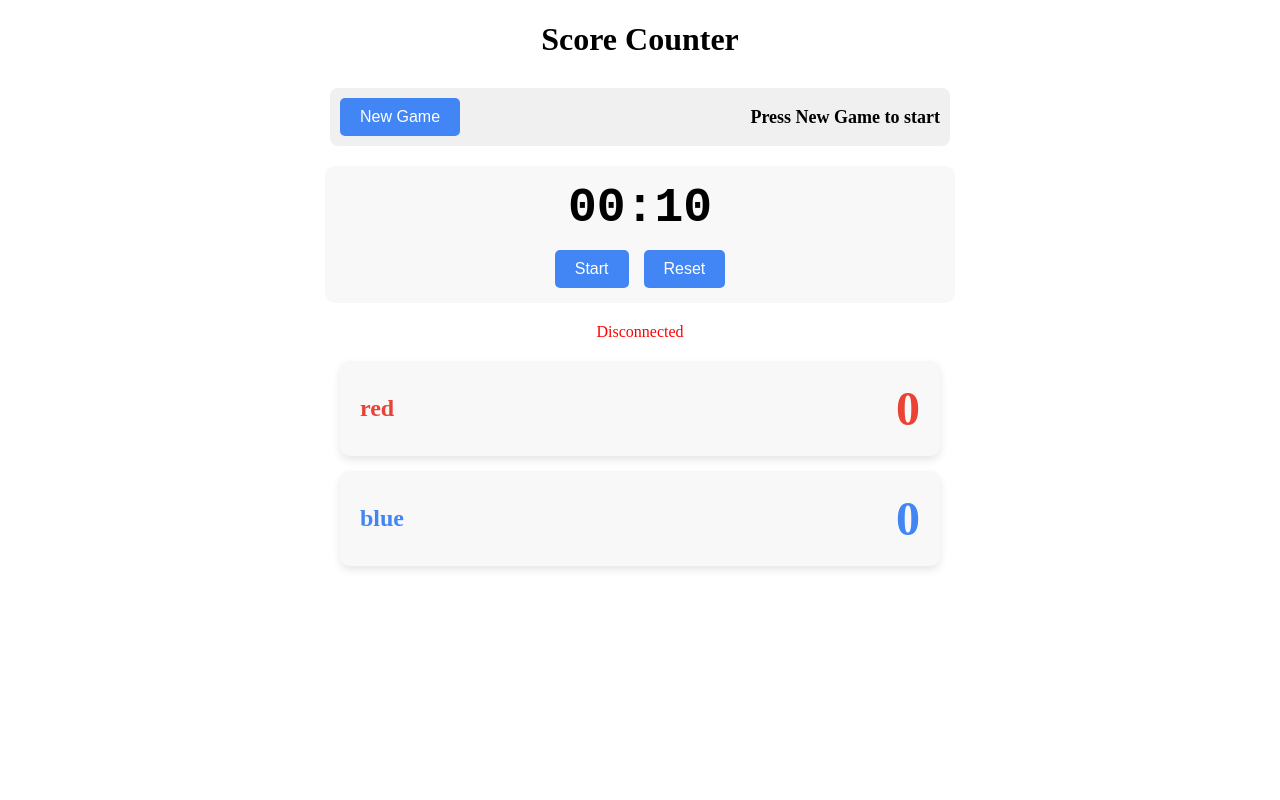
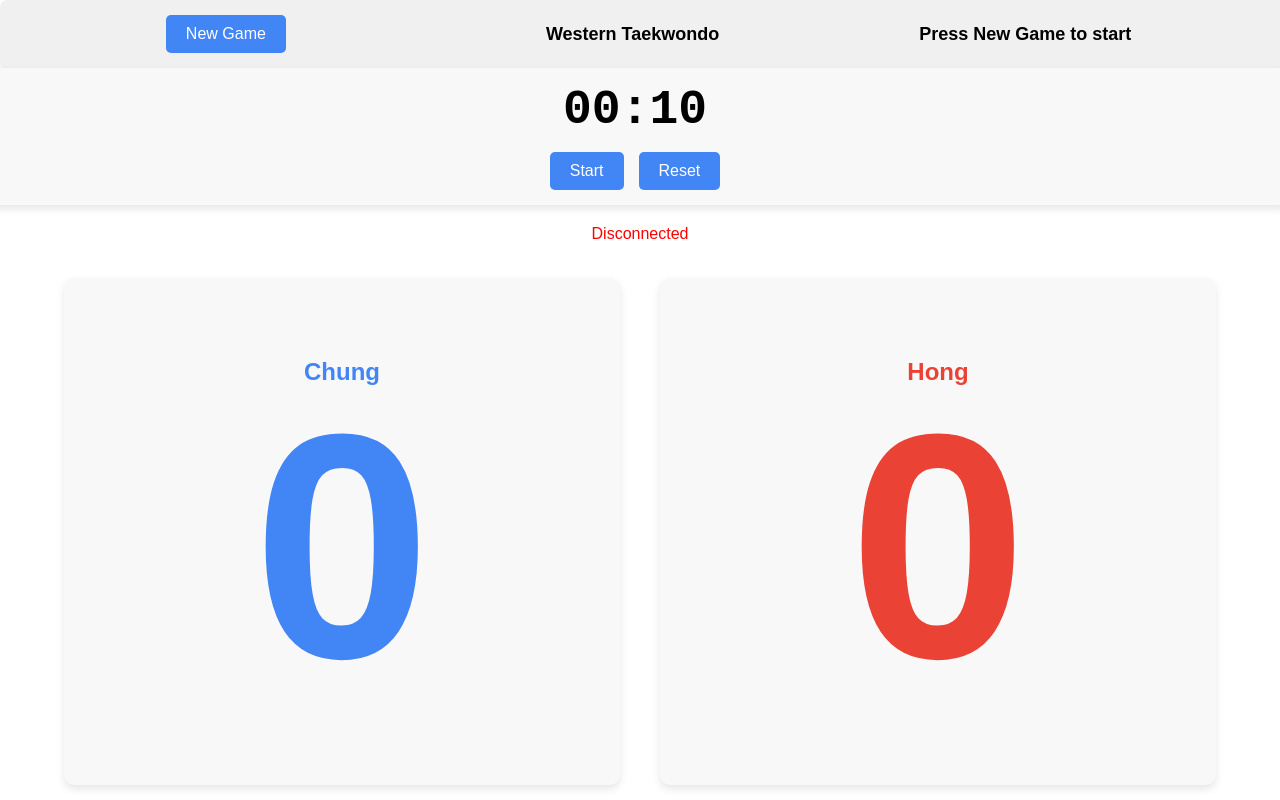
Before and after one commit to aang88/ScoreCounter, a plain HTML site: page display.html in a window 1280 px wide. Drawn offline with Linux system fonts and the light colour scheme.

Commit message:
Styling Part 1

```diff
--- a/display.css
+++ b/display.css
@@ -1,7 +1,12 @@
 /* Styles for counter display page */
+
+
+
 .counter-container {
     display: flex;
-    flex-direction: column;
+    flex-direction: row;
+    justify-content: center;
+    align-items: center;
     width: 100%;
     max-width: 600px;
     margin-top: 20px;
--- a/display.html
+++ b/display.html
@@ -5,6 +5,25 @@
     <meta name="viewport" content="width=device-width, initial-scale=1.0">
 </head>
 <body>
+    <style>
+        html, body {
+            height: 100%;
+            width: 100%;
+            margin: 0;
+            padding: 0;
+            font-family: Arial, sans-serif;
+            overflow-x: hidden;
+        }
+
+        body {
+            display: flex;
+            flex-direction: column;
+            align-items: center;
+        }
+
+
+
+    </style>
     <script src="counter.js"></script>
     <script src="timer.js"></script>
     <script src="game-state.js"></script>
--- a/display.js
+++ b/display.js
@@ -2,7 +2,7 @@
 document.addEventListener('DOMContentLoaded', function() {
     // Get counter IDs from URL parameter
     const urlParams = new URLSearchParams(window.location.search);
-    const counterIds = urlParams.get('ids') ? urlParams.get('ids').split(',') : ['red', 'blue'];
+    const counterIds = urlParams.get('ids') ? urlParams.get('ids').split(',') : ['Chung', 'Hong'];
 
     // Get counter names from URL (or use default names)
     const counterNames = {};
@@ -10,15 +10,6 @@ document.addEventListener('DOMContentLoaded', function() {
         counterNames[id] = urlParams.get('name-' + id) || id;
     });
 
-    // Create title if it doesn't exist
-    let titleElement = document.querySelector('h1');
-    if (!titleElement) {
-        titleElement = document.createElement('h1');
-        titleElement.textContent = 'Score Counter';
-        titleElement.style.textAlign = 'center';
-        titleElement.style.marginBottom = '30px';
-        document.body.appendChild(titleElement);
-    }
 
     // Create game controls if they don't exist
     let gameControls = document.getElementById('gameControls');
@@ -27,16 +18,16 @@ document.addEventListener('DOMContentLoaded', function() {
         gameControls.id = 'gameControls';
         gameControls.className = 'game-controls';
         gameControls.style.display = 'flex';
-        gameControls.style.justifyContent = 'space-between';
+        gameControls.style.justifyContent = 'center ';
         gameControls.style.alignItems = 'center';
-        gameControls.style.width = '100%';
-        gameControls.style.maxWidth = '600px';
-        gameControls.style.marginBottom = '20px';
-        gameControls.style.padding = '10px';
+        gameControls.style.width = '99%';
         gameControls.style.backgroundColor = '#f0f0f0';
         gameControls.style.borderRadius = '8px';
+        gameControls.style.padding = '15px';
+        gameControls.style.boxShadow = '0 4px 8px rgba(0,0,0,0.1)';
+        gameControls.style.marginRight = 'auto';
         gameControls.style.marginLeft = 'auto';
-        gameControls.style.marginRight = 'auto';
+        gameControls.style.gap = '200px';
 
         const newGameButton = document.createElement('button');
         newGameButton.id = 'newGameButton';
@@ -50,6 +41,14 @@ document.addEventListener('DOMContentLoaded', function() {
         newGameButton.style.cursor = 'pointer';
         newGameButton.style.fontSize = '16px';
 
+        const logo = document.createElement('div');
+        logo.id = 'roundInfo';
+        logo.textContent = 'Western Taekwondo';
+        logo.style.fontSize = '18px';
+        logo.style.fontWeight = 'bold';
+        logo.style.textAlign = 'center';
+        logo.style.marginLeft = '60px';
+
         const roundInfo = document.createElement('div');
         roundInfo.id = 'roundInfo';
         roundInfo.className = 'round-info';
@@ -58,6 +57,7 @@ document.addEventListener('DOMContentLoaded', function() {
         roundInfo.style.fontWeight = 'bold';
 
         gameControls.appendChild(newGameButton);
+        gameControls.appendChild(logo);
         gameControls.appendChild(roundInfo);
         document.body.appendChild(gameControls);
     }
@@ -68,14 +68,16 @@ document.addEventListener('DOMContentLoaded', function() {
         timerContainer = document.createElement('div');
         timerContainer.id = 'timerContainer';
         timerContainer.className = 'timer-container';
-        timerContainer.style.margin = '20px 0';
+
         timerContainer.style.padding = '15px';
+        timerContainer.style.marginLeft = '-20px';
+        timerContainer.style.boxShadow = '0 4px 8px rgba(0,0,0,0.1)';
+        timerContainer.display = 'flex';
+        timerContainer.style.flexDirection = 'column';
         timerContainer.style.backgroundColor = '#f8f8f8';
         timerContainer.style.borderRadius = '10px';
         timerContainer.style.textAlign = 'center';
         timerContainer.style.width = '100%';
-        timerContainer.style.maxWidth = '600px';
-        timerContainer.style.marginLeft = 'auto';
         timerContainer.style.marginRight = 'auto';
 
         const timerDisplay = document.createElement('div');
@@ -143,10 +145,18 @@ document.addEventListener('DOMContentLoaded', function() {
         counterContainer = document.createElement('div');
         counterContainer.id = 'counterContainer';
         counterContainer.className = 'counter-container';
-        counterContainer.style.width = '100%';
-        counterContainer.style.maxWidth = '600px';
+        counterContainer.style.width = '90%';
+
+        counterContainer.style.height = '150%';
         counterContainer.style.marginLeft = 'auto';
         counterContainer.style.marginRight = 'auto';
+        counterContainer.style.display = 'flex';
+        counterContainer.style.flexDirection = 'row';
+        counterContainer.style.justifyContent = 'center';
+        counterContainer.style.gap = '40px';
+        counterContainer.style.paddingLeft = '20px'; // Add padding to counteract any margin issues
+        counterContainer.style.paddingRight = '20px'; // Add padding to counteract any margin issues
+
         document.body.appendChild(counterContainer);
     }
 
@@ -195,6 +205,13 @@ document.addEventListener('DOMContentLoaded', function() {
         counterBox.style.boxShadow = '0 4px 8px rgba(0,0,0,0.1)';
         counterBox.style.display = 'flex';
         counterBox.style.justifyContent = 'space-between';
+        counterBox.style.width = '60%';
+        counterBox.style.height = 'auto'; // Allow height to adjust
+        counterBox.style.minHeight = '300px'; // Minimum height
+        counterBox.style.boxSizing = 'border-box';
+        counterBox.style.height = 'auto'
+        counterBox.style.flexDirection = 'column';
+        counterBox.style.justifyContent = 'center';
         counterBox.style.alignItems = 'center';
 
         const label = document.createElement('div');
@@ -202,16 +219,22 @@ document.addEventListener('DOMContentLoaded', function() {
         label.textContent = counterNames[id];
         label.style.fontSize = '24px';
         label.style.fontWeight = 'bold';
-        label.style.color = id === 'red' ? '#ea4335' : '#4285f4';
+        label.style.color = id === 'Hong' ? '#ea4335' : '#4285f4';
 
         const value = document.createElement('div');
         value.className = 'counter-value';
         value.textContent = '0';
-        value.style.fontSize = '48px';
+        value.style.fontSize = '2000%';
         value.style.fontWeight = 'bold';
-        value.style.minWidth = '80px';
-        value.style.textAlign = 'right';
-        value.style.color = id === 'red' ? '#ea4335' : '#4285f4';
+        value.style.width = '100%'; // Take up full width of parent
+        value.style.display = 'flex'; // Use flexbox for centering
+        value.style.justifyContent = 'center'; // Center horizontally
+        value.style.alignItems = 'center'; // Center vertically
+        value.style.textAlign = 'center';
+        value.style.color = id === 'Hong' ? '#ea4335' : '#4285f4';
+        value.style.lineHeight = '1'; // Tighten line height
+        value.style.margin = '0'; // Remove any margin
+        value.style.padding = '0'; // Remove any padding
 
         counterValues[id] = value;
 
```
Also changed, not shown: buttons.js (+10 -10 lines), display-game.js (+4 -4 lines).
